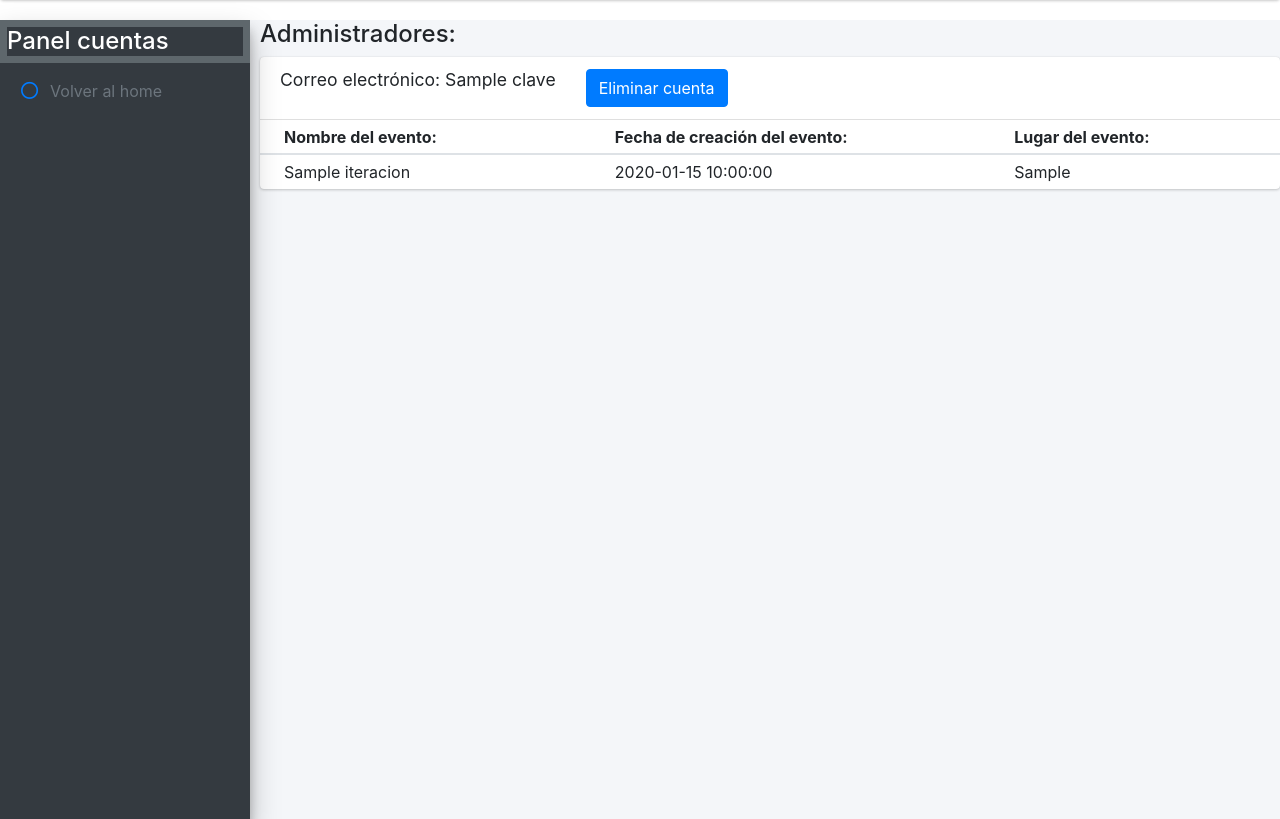
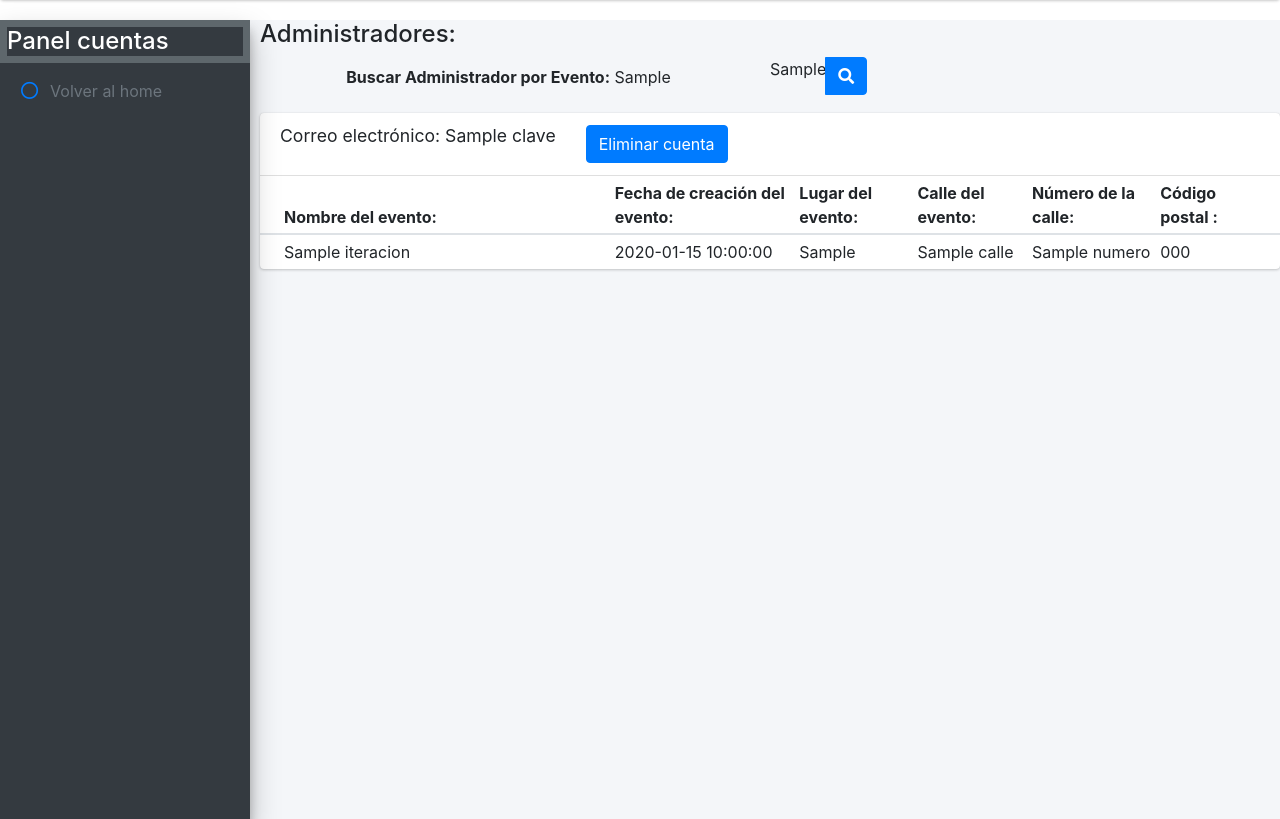
Before and after one commit to jhonnferrerosa/tfgPython, a Flask app: template templates/administradorpanelgestioncuentas.html in a window 1280 px wide. Shown: the part 48-867 px from the top of the page. Run offline with Flask 3, Linux system fonts and the light colour scheme; the visitor is signed in with stand-in values (Sample User, id 1); tables that the repository leaves empty hold one stand-in row (values such as "Sample post"); the template is opened without the code that fills it: most values are stand-ins (such as "Sample title", 1, 10 or a date in 2020); parts of the project's set-up code (start-up, migrations or seed data) failed here and were passed over; some libraries are stand-ins or nearby versions.

Commit message:
En esta parte he añadido el buscador en el panel cuentas, para buscar a las cuentas por los eventos que tienen asociados

```diff
--- a/main.py
+++ b/main.py
@@ -77,16 +77,20 @@ def index2 ():
     db.session.add (miAdmin3);
     db.session.commit ();
 
-    miEvento1 = Eventos (_nombreDelEvento="aula1", _fechaDeCreacionDelEvento='2024-10-01', _lugarDondeSeCelebra="ifema1", _codigoQR="miQR1", _administradores_correoElectronico="jhon@gmail.com");
-    miEvento2 = Eventos (_nombreDelEvento="puertas abiertas1", _fechaDeCreacionDelEvento='2024-10-01', _lugarDondeSeCelebra="alcala", _codigoQR="miQR2", _administradores_correoElectronico="jhon@gmail.com");
-    miEvento3 = Eventos (_nombreDelEvento="eurobot2042", _fechaDeCreacionDelEvento='2024-11-27 11:19:48', _lugarDondeSeCelebra="ifema2042", _codigoQR="eurobot20422024-11-27T11:19:48ifema2042", _administradores_correoElectronico="jhon@gmail.com");
-    miEvento4 = Eventos (_nombreDelEvento="simo2025", _fechaDeCreacionDelEvento='2024-10-01', _lugarDondeSeCelebra="torrejon", _codigoQR="simo20252024-10-01torrejon", _administradores_correoElectronico="ana@gmail.com");
-    miEvento5 = Eventos (_nombreDelEvento="mobile week 2025", _fechaDeCreacionDelEvento='2024-10-01', _lugarDondeSeCelebra="torrejon", _codigoQR="mlileWeek2025-10-01torrejon", _administradores_correoElectronico="ana@gmail.com");
+    miEvento1 = Eventos (_nombreDelEvento="aula1", _fechaDeCreacionDelEvento='2024-10-01', _lugarDondeSeCelebra="ifema1", _codigoQR="miQR1", _administradores_correoElectronico="jhon@gmail.com", _calle = "elisa ochoa", _numero="trece pavellon 2", _codigoPostal=28001);
+    miEvento2 = Eventos (_nombreDelEvento="puertas abiertas1", _fechaDeCreacionDelEvento='2024-10-01', _lugarDondeSeCelebra="alcala", _codigoQR="miQR2", _administradores_correoElectronico="jhon@gmail.com", _calle = "humanes", _numero="catorce", _codigoPostal=28001);
+    miEvento3 = Eventos (_nombreDelEvento="eurobot2042", _fechaDeCreacionDelEvento='2024-11-27 11:19:48', _lugarDondeSeCelebra="ifema2042", _codigoQR="eurobot20422024-11-27T11:19:48ifema2042", _administradores_correoElectronico="jhon@gmail.com", _calle = "andalucía", _numero="quince", _codigoPostal=28005);
+    miEvento4 = Eventos (_nombreDelEvento="simo2025", _fechaDeCreacionDelEvento='2024-10-01', _lugarDondeSeCelebra="torrejon", _codigoQR="simo20252024-10-01torrejon", _administradores_correoElectronico="ana@gmail.com", _calle = "real", _numero="dieciseis", _codigoPostal=28001);
+    miEvento5 = Eventos (_nombreDelEvento="mobile week 2025", _fechaDeCreacionDelEvento='2024-10-01', _lugarDondeSeCelebra="torrejon", _codigoQR="mlileWeek2025-10-01torrejon", _administradores_correoElectronico="ana@gmail.com", _calle = "avenida de la dehesa", _numero="diecisiete", _codigoPostal=28001);
+    miEvento6 = Eventos (_nombreDelEvento="aula2", _fechaDeCreacionDelEvento='2024-11-27 11:19:48', _lugarDondeSeCelebra="ifema2042", _codigoQR="miQR3", _administradores_correoElectronico="jhon@gmail.com", _calle = "caño", _numero="dieciocho", _codigoPostal=28001);
+    miEvento7 = Eventos (_nombreDelEvento="aula3", _fechaDeCreacionDelEvento='2024-10-01', _lugarDondeSeCelebra="ibiza hotel", _codigoQR="miQR4", _administradores_correoElectronico="ana@gmail.com", _calle = "plaza de españa", _numero="diecinueva", _codigoPostal=28005);
     db.session.add (miEvento1);
     db.session.add (miEvento2);
     db.session.add (miEvento3);
     db.session.add (miEvento4);
     db.session.add (miEvento5);
+    db.session.add (miEvento6);
+    db.session.add (miEvento7);
     db.session.commit ();
 
     miAsistente1 = Asistentes (_identificadorUnicoAsistente="IUA1", _apodoAsistente="apodo1");
@@ -650,15 +654,11 @@ def funcionAdministradorPanelRobot (nombreDelEvento = None, fechaDeCreacionDelEv
     else:
         if ((nombreDelEvento == "todosLosRobots") and (fechaDeCreacionDelEvento == "todosLosRobots") and (lugarDondeSeCelebra=="todosLosRobots")):
             if (request.method == 'POST'):
-                print ("funcionAdministradorPanelRobot()--- ", miFormulario.campoBuscadorRobotSelect.data);
-                print ("funcionAdministradorPanelRobot()--- ", miFormulario.campoBuscadorRobotString.data);
                 if (miFormulario.campoBuscadorRobotSelect.data == "MAC"):
                     miListaRobots = miAdministradores.funcion_conseguirTodosLosRobotsPorMacAddressDelRobot (miFormulario.campoBuscadorRobotString.data);
                 else:
                     miListaRobots = miAdministradores.funcion_conseguirTodosLosRobotsPorNombreDelRobot (miFormulario.campoBuscadorRobotString.data);
-                miFormulario.campoBuscadorRobotSelect.choices = ["MAC", "Nombre del robot"];
             else:
-                miFormulario.campoBuscadorRobotSelect.choices = ["MAC", "Nombre del robot"];
                 miListaRobots = miAdministradores.funcion_conseguirTodosLosRobots();
         else:
             miListaDisponibleRobot = miAdministradores.funcion_conseguirDisponibleRobotPorEvento (nombreDelEvento, fechaDeCreacionDelEvento, lugarDondeSeCelebra);
@@ -666,7 +666,7 @@ def funcionAdministradorPanelRobot (nombreDelEvento = None, fechaDeCreacionDelEv
                 miRobot = miAdministradores.funcion_conseguirRobotPorIdRobot (miDisponibleRobotObjeto.robots_idRobot);
                 if (miRobot not in miListaRobots): # aqui sólo añado los robots que no se repiten, por eso compruebo primero si esta.
                     miListaRobots.append (miRobot);
-
+    miFormulario.campoBuscadorRobotSelect.choices = ["MAC", "Nombre del robot"];
     return render_template ("administradorpanelrobot.html", miListaRobotsParametro=miListaRobots, miListaDeEventosParametro=miListaDeEventos, miParametroMostrarRobotsNingunEvento=miMostrarRobotsNingunEvento, parametroNombreDelEvento = nombreDelEvento, miFormularioParametro=miFormulario);
 
 
@@ -937,21 +937,57 @@ def funcionAdministradorPanelRobotPonerServicio (idRobot, robotEnServicio, nombr
 
 
 ########################### endpoints Administrador con las cuentas #####################################################################################################################################################################################
-@app.route ('/administradorpaneladministradorgestioncuentas')
+@app.route ('/administradorpaneladministradorgestioncuentas', methods = ['GET', 'POST'])
 def funcionAdministradorGestioncuentas ():
     miAdministradores = Administradores.query.filter_by (_correoElectronico=session['correoElectronico']).first();
-    miListaAdministradores = miAdministradores.funcion_conseguirTodasLasCuentasMenosLaInstanciada ();
+    miFormulario = formulario.FormularioBuscarEvento (request.form);
+
+    miListaAdministradores = [];
     miDiccionarioAdministradores = {};
     miListaDeEventos = [];
-    for i in miListaAdministradores:
-        miListaDeEventos = miAdministradores.funcion_conseguirTodosLosEventosPorCorreoElectronico (i._correoElectronico);
-        miDiccionarioAdministradores[i._correoElectronico] = miListaDeEventos;
-    return render_template ("administradorpanelgestioncuentas.html", miParametroDiccionarioAdministradores = miDiccionarioAdministradores);
+
+    if (request.method == 'POST'):
+        if (miFormulario.campoBuscadorEventoSelect.data == "Nombre del evento"):
+            miListaDeEventos = miAdministradores.funcion_conseguirListaEventosPorNombreDelEvento (miFormulario.campoBuscadorEventoString.data);
+        else:
+            if (miFormulario.campoBuscadorEventoSelect.data == "Lugar del evento"):
+                miListaDeEventos = miAdministradores.funcion_conseguirListaEventosPorLugarDelEvento (miFormulario.campoBuscadorEventoString.data);
+            else:
+                if (miFormulario.campoBuscadorEventoSelect.data == "Calle del evento"):
+                    miListaDeEventos = miAdministradores.funcion_conseguirListaEventosPorCalle (miFormulario.campoBuscadorEventoString.data);
+                else:
+                    if (miFormulario.campoBuscadorEventoSelect.data == "Número de la calle"):
+                        miListaDeEventos = miAdministradores.funcion_conseguirListaEventosPorNumero (miFormulario.campoBuscadorEventoString.data);
+                    else:
+                        if (miFormulario.campoBuscadorEventoSelect.data == "Código postal"):
+                            miVariableEntero = int (miFormulario.campoBuscadorEventoString.data);
+                            if (int (miVariableEntero == False)):
+                                return redirect (url_for ('funcionErrorClienteServidor', mensajeerror="adminstradorpanelrobotponerservicio  --- Error403---  el código postal sólo recibe valores enteros"));
+                            else:
+                                if ((miVariableEntero < 1000) or (miVariableEntero > 99999)):
+                                    return redirect (url_for ('funcionErrorClienteServidor', mensajeerror="adminstradorpanelrobotponerservicio  --- Error403---  el código postal es un número entre 01000 hasta 99999"));
+
+                            miListaDeEventos = miAdministradores.funcion_conseguirListaEventosPorCodigoPostal (miVariableEntero);
+        for i in miListaDeEventos:
+            # en el caso de que ese correo electronico no este como clave en el diccionario, entonces lo meto como clave y como valor lo inicalizo con un vector.
+            if i._administradores_correoElectronico not in miDiccionarioAdministradores:
+                miDiccionarioAdministradores[i._administradores_correoElectronico] = [];
+            miDiccionarioAdministradores[i._administradores_correoElectronico].append (i);
+
+    else:
+        miListaAdministradores = miAdministradores.funcion_conseguirTodasLasCuentasMenosLaInstanciada ();
+        for i in miListaAdministradores:
+            miListaDeEventos = miAdministradores.funcion_conseguirTodosLosEventosPorCorreoElectronico (i._correoElectronico);
+            miDiccionarioAdministradores[i._correoElectronico] = miListaDeEventos;
+
+    miFormulario.campoBuscadorEventoSelect.choices = ["Nombre del evento", "Lugar del evento", "Calle del evento", "Número de la calle", "Código postal"];
+    return render_template ("administradorpanelgestioncuentas.html", miParametroDiccionarioAdministradores = miDiccionarioAdministradores, miFormularioParametro=miFormulario);
 
 @app.route ('/administradorborrarcuentaadministrador/<correoelectronico>')
 def funcionAdministradorBorrarCuentaAdministrador (correoelectronico):
     miAdministradores = Administradores.query.filter_by (_correoElectronico=session['correoElectronico']).first ();
     miAdministradores.funcion_borrarCuentaAdministrador (correoelectronico);
+
     return redirect (url_for ('funcionAdministradorGestioncuentas'));
 
 ######## Configuración de Flask.  ##################################################################################################################################################################################################################
--- a/templates/administradorpanelevento.html
+++ b/templates/administradorpanelevento.html
@@ -67,7 +67,7 @@
                                                 <th>Lugar donde se celebra: </th>
                                                 <th style="width: 300px">CódigoQR: </th>
                                                 <th>Calle:</th>
-                                                <th>Numero: </th>
+                                                <th>Número de la calle: </th>
                                                 <th>Codigo postal:</th>
                                                 <th>Acciones para modificar el evento: </th>
                                             </tr>
--- a/templates/administradorpanelgestioncuentas.html
+++ b/templates/administradorpanelgestioncuentas.html
@@ -46,6 +46,31 @@
 <h4> Administradores: </h4>
 
 
+<form method="POST">
+  <div class="row">
+      <div class="col-md-10 offset-md-1">
+          <div class="row">
+              <div class="col-6 mt-2" data-select2-id="21">
+                  <div class="form-group" data-select2-id="20">
+                      <label>Buscar Administrador por Evento:</label>
+                      {{ miFormularioParametro.campoBuscadorEventoSelect }}
+
+                  </div>
+              </div>
+
+              <div class="form-group">
+                <div class="input-group">
+                  {{ miFormularioParametro.campoBuscadorEventoString }}
+                    <div class="input-group-append">
+                        <button type="submit" class="btn btn-primary">
+                            <i class="fa fa-search"></i>
+                        </button>
+                    </div>
+                </div>
+            </div>
+          </div>
+      </div>
+  </div>
 
 {% for clave, valor in miParametroDiccionarioAdministradores.items() %}
 <div class="card mb-4" style="clear: both;">
@@ -62,6 +87,9 @@
                     <th style="width: 350px">Nombre del evento:</th>
                     <th>Fecha de creación del evento:</th>
                     <th>Lugar del evento:</th>
+                    <th>Calle del evento:</th>
+                    <th>Número de la calle:</th>
+                    <th>Código postal :</th>
                 </tr>
             </thead>
 {% for iteracion in valor %}
@@ -70,6 +98,9 @@
                     <td>{{ iteracion._nombreDelEvento }}</td>
                     <td>{{ iteracion._fechaDeCreacionDelEvento }}</td>
                     <td>{{ iteracion._lugarDondeSeCelebra }}</td>
+                    <td>{{ iteracion._calle }}</td>
+                    <td>{{ iteracion._numero }}</td>
+                    <td>{{ iteracion._codigoPostal }}</td>
                 </tr>
             </tbody>
 {% endfor %}
```
Also changed, not shown: formulario.py (+9 -1 lines), models.py (+25 -9 lines).
